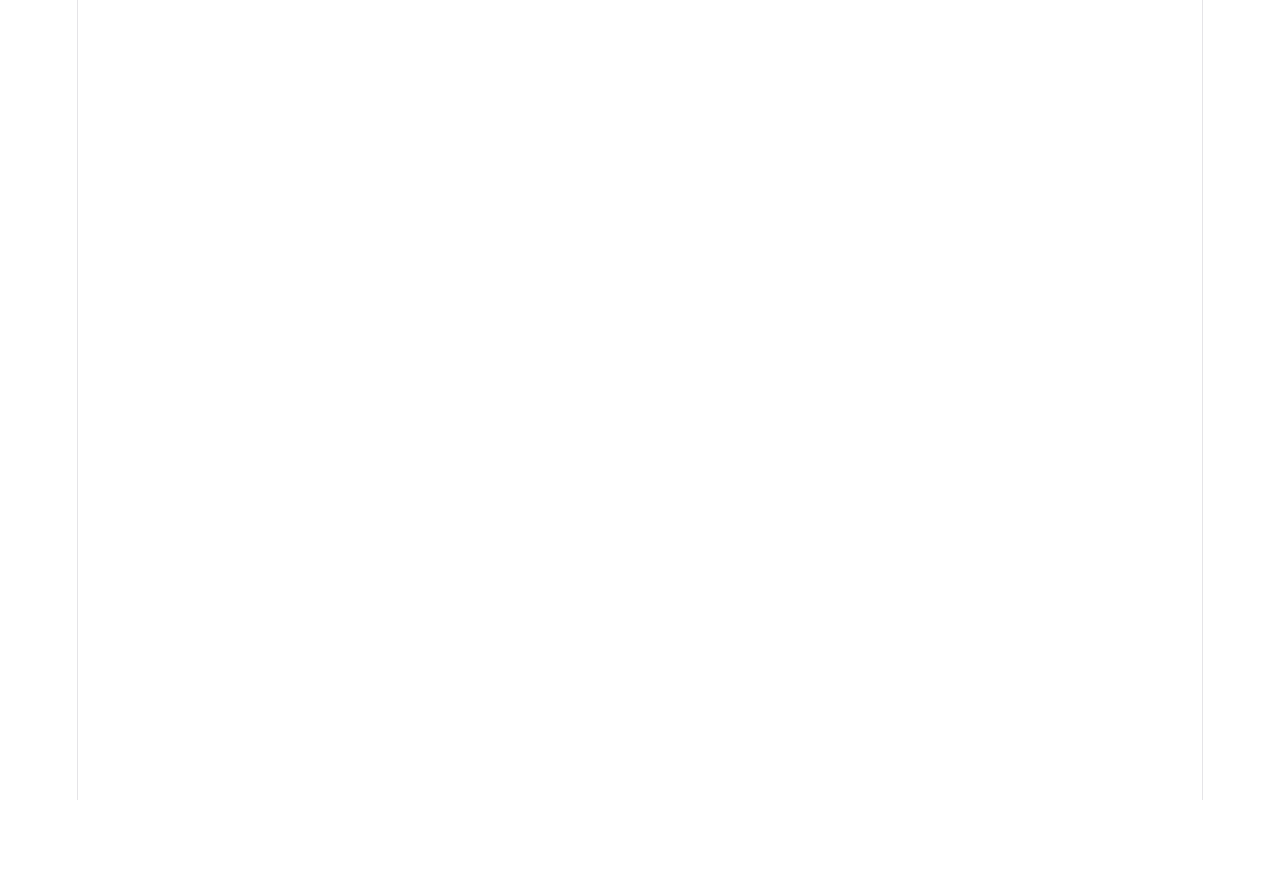
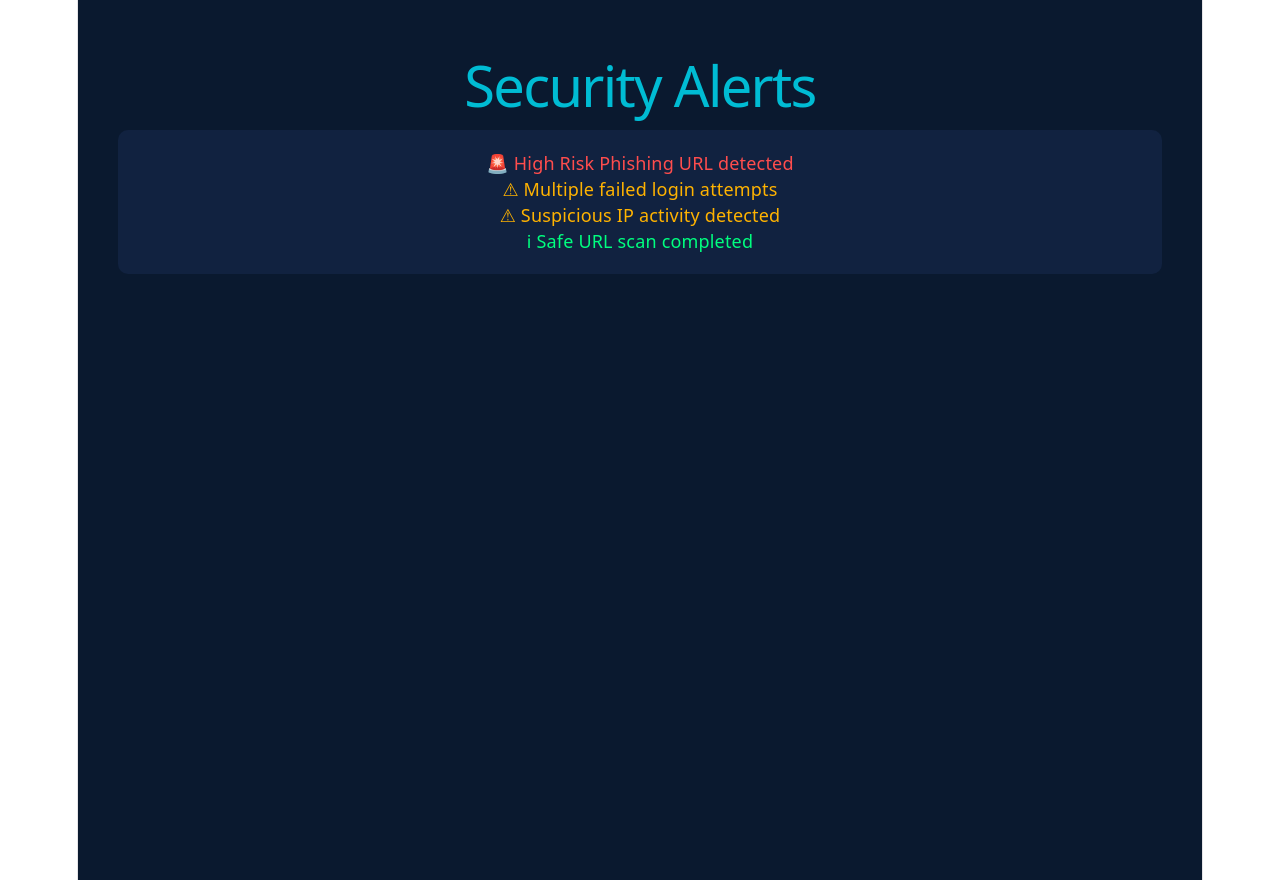
Before and after one commit to GopikaRajendran03/CyberThreatPlatform, a React app in the folder frontend/: page /alerts in a window 1280 px wide. Before the commit this address had no page. Before the commit the page ends 800 px from the top, so only its background shows below. Built offline with nearby package versions, Linux system fonts and the light colour scheme; the HTML template or start-up script is replaced by a standard one.

Commit message:
Added security alerts page

```diff
--- a/frontend/package.json
+++ b/frontend/package.json
@@ -10,7 +10,9 @@
     "preview": "vite preview"
   },
   "dependencies": {
+    "chart.js": "^4.5.1",
     "react": "^19.2.6",
+    "react-chartjs-2": "^5.3.1",
     "react-dom": "^19.2.6",
     "react-router-dom": "^7.17.0"
   },
--- a/frontend/src/App.jsx
+++ b/frontend/src/App.jsx
@@ -4,6 +4,7 @@ import Register from "./pages/Register";
 import Dashboard from "./pages/Dashboard";
 import Scanner from "./pages/Scanner";
 import ThreatLogs from "./pages/ThreatLogs";
+import SecurityAlerts from "./pages/SecurityAlerts";
 
 function App() {
   return (
@@ -14,6 +15,7 @@ function App() {
         <Route path="/dashboard" element={<Dashboard />} />
         <Route path="/scanner" element={<Scanner />} />
         <Route path="/threat-logs" element={<ThreatLogs />} />
+        <Route path="/alerts" element={<SecurityAlerts />} />
       </Routes>
     </BrowserRouter>
   );
--- /dev/null
+++ b/frontend/src/components/ThreatPieChart.jsx
@@ -0,0 +1,62 @@
+import { Pie } from "react-chartjs-2";
+import { Chart as ChartJS, ArcElement, Tooltip, Legend } from "chart.js";
+
+ChartJS.register(ArcElement, Tooltip, Legend);
+
+function ThreatPieChart({ safeCount, phishingCount, suspiciousCount }) {
+  const data = {
+    labels: ["Safe", "Phishing", "Suspicious"],
+    datasets: [
+      {
+        data: [safeCount, phishingCount, suspiciousCount],
+        backgroundColor: [
+          "#00ff7f", // Green
+          "#ff4d4d", // Red
+          "#ffb300", // Yellow
+        ],
+        borderColor: "#112240",
+        borderWidth: 2,
+      },
+    ],
+  };
+
+  const options = {
+    responsive: true,
+    plugins: {
+      legend: {
+        labels: {
+          color: "white",
+          font: {
+            size: 14,
+          },
+        },
+      },
+    },
+  };
+
+  return (
+    <div
+      style={{
+        background: "#112240",
+        padding: "20px",
+        borderRadius: "10px",
+        width: "500px",
+        marginTop: "20px",
+      }}
+    >
+      <h2
+        style={{
+          color: "#00bcd4",
+          textAlign: "center",
+          marginBottom: "20px",
+        }}
+      >
+        Threat Distribution
+      </h2>
+
+      <Pie data={data} options={options} />
+    </div>
+  );
+}
+
+export default ThreatPieChart;
--- a/frontend/src/pages/Dashboard.jsx
+++ b/frontend/src/pages/Dashboard.jsx
@@ -1,4 +1,5 @@
 import { useNavigate } from "react-router-dom";
+import ThreatPieChart from "../components/ThreatPieChart";
 
 function Dashboard() {
   const navigate = useNavigate();
@@ -177,6 +178,17 @@ function Dashboard() {
           <h2 style={{ color: "#ffb300" }}>{suspiciousCount}</h2>
         </div>
       </div>
+      {/* Pie Chart */}
+
+<div style={{ marginTop: "40px" }}>
+  <ThreatPieChart
+    safeCount={safeCount}
+    phishingCount={phishingCount}
+    suspiciousCount={suspiciousCount}
+  />
+</div>
+
+{/* Navigation Buttons */}
 
       {/* Navigation Buttons */}
 
@@ -216,12 +228,14 @@ function Dashboard() {
         </button>
 
         <button
+  onClick={() => navigate("/alerts")}
   style={{
     padding: "12px 20px",
     background: "#112240",
     color: "white",
     border: "1px solid #00bcd4",
     borderRadius: "5px",
+    cursor: "pointer"
   }}
 >
   🚨 Security Alerts
--- /dev/null
+++ b/frontend/src/pages/SecurityAlerts.jsx
@@ -0,0 +1,43 @@
+function SecurityAlerts() {
+  return (
+    <div
+      style={{
+        minHeight: "100vh",
+        background: "#0a192f",
+        color: "white",
+        padding: "40px",
+      }}
+    >
+      <h1 style={{ color: "#00bcd4" }}>
+        Security Alerts
+      </h1>
+
+      <div
+        style={{
+          marginTop: "30px",
+          background: "#112240",
+          padding: "20px",
+          borderRadius: "10px",
+        }}
+      >
+        <p style={{ color: "#ff4d4d" }}>
+          🚨 High Risk Phishing URL detected
+        </p>
+
+        <p style={{ color: "#ffb300" }}>
+          ⚠ Multiple failed login attempts
+        </p>
+
+        <p style={{ color: "#ffb300" }}>
+          ⚠ Suspicious IP activity detected
+        </p>
+
+        <p style={{ color: "#00ff7f" }}>
+          ℹ Safe URL scan completed
+        </p>
+      </div>
+    </div>
+  );
+}
+
+export default SecurityAlerts;
```
Also changed, not shown: 1 other file (tests, documents, lock files or other folders). Lines whose indentation alone changed are shown as unchanged.
